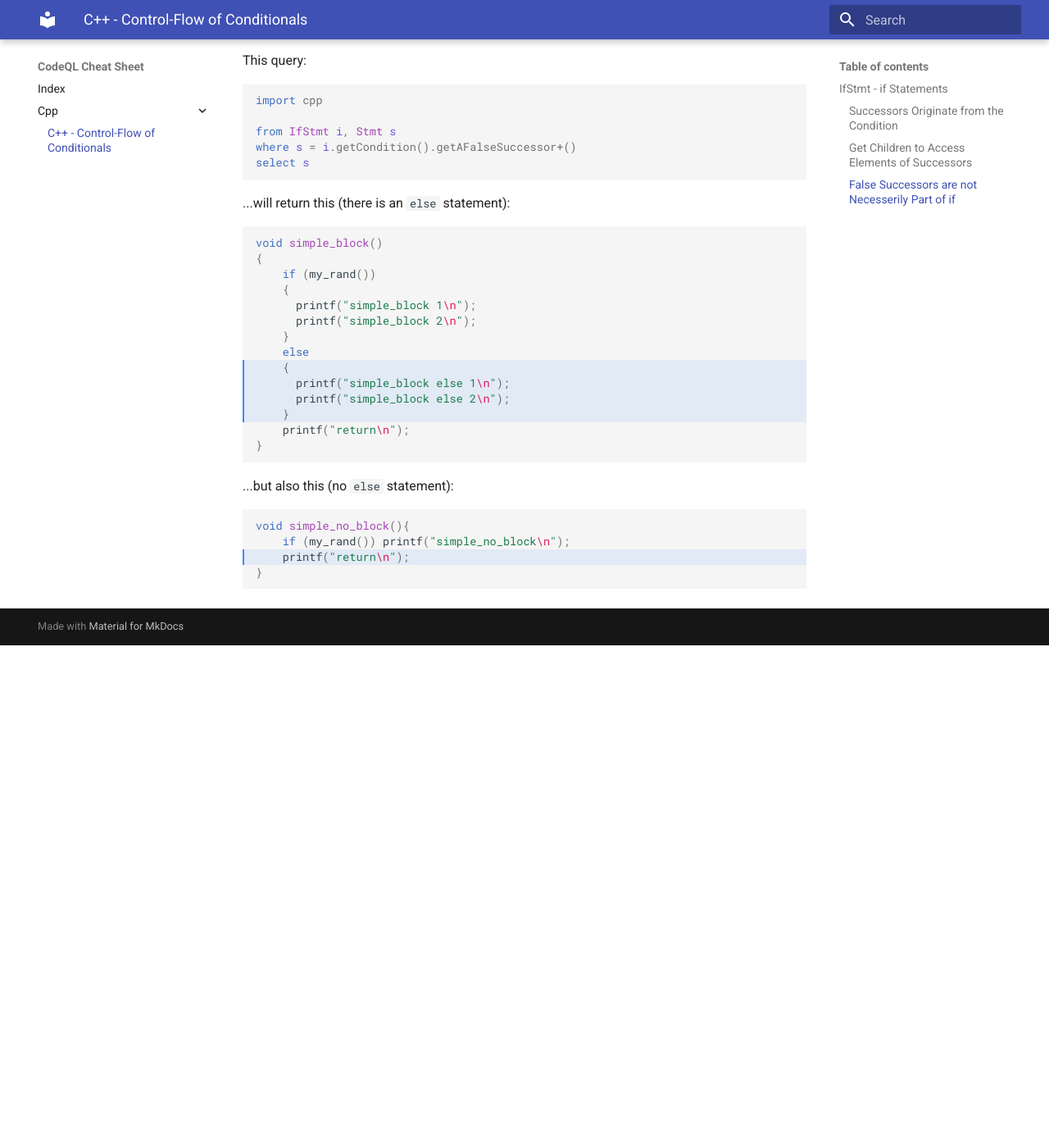
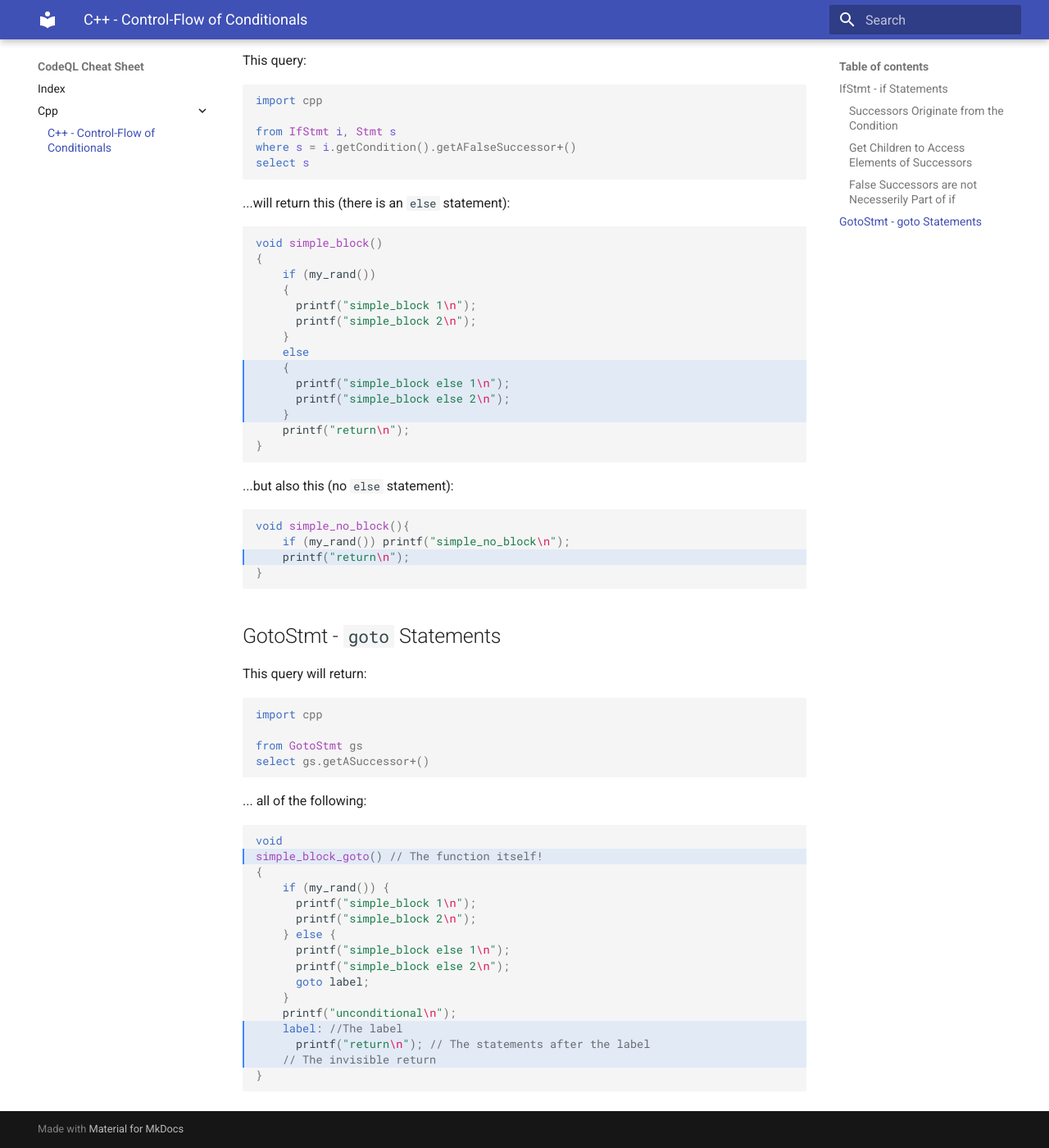
Before and after one commit to v-p-b/codeql-cheat-sheet, an MkDocs documentation site: the page built from docs/cpp/cpp-conditionals-cfg.md, in a window 1280 px wide and 1400 px high, scrolled down 1265 px. Shown: the whole window at 82% size. Built offline with MkDocs 1.6.1 and Material for MkDocs 9.7.7, drawn with Linux system fonts in a browser that asks for light colours; before the commit the page ends 2052 px from its top, so only the background shows below that.

Commit message:
goto docs

````diff
--- a/docs/cpp/cpp-conditionals-cfg.md
+++ b/docs/cpp/cpp-conditionals-cfg.md
@@ -99,3 +99,37 @@ void simple_no_block(){
     printf("return\n");
 }
 ```
+
+## GotoStmt - `goto` Statements
+
+This query will return:
+
+```ql
+import cpp
+
+from GotoStmt gs
+select gs.getASuccessor+()
+```
+
+... all of the following:
+
+```c hl_lines="2 13 14 15"
+void
+simple_block_goto() // The function itself!
+{
+    if (my_rand()) {
+      printf("simple_block 1\n");
+      printf("simple_block 2\n");
+    } else {
+      printf("simple_block else 1\n");
+      printf("simple_block else 2\n");
+      goto label;
+    }
+    printf("unconditional\n");
+    label: //The label
+      printf("return\n"); // The statements after the label
+    // The invisible return
+}
+
+
+```
````
